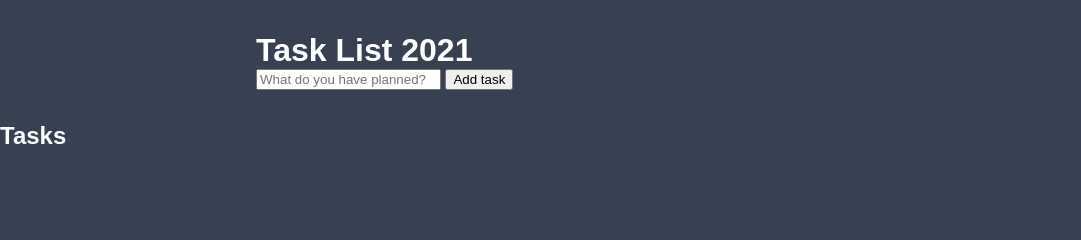
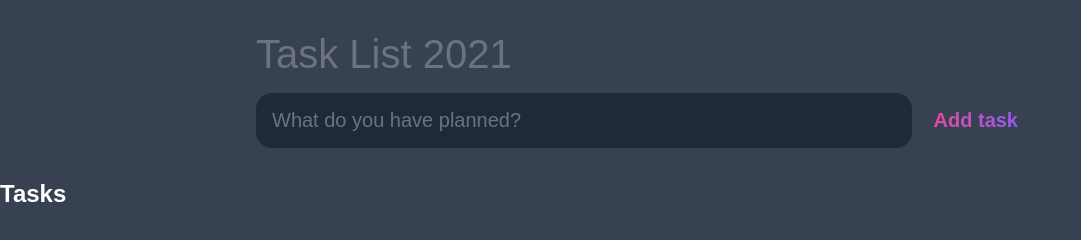
Before and after one commit to Linh777GKOG/Todo_list_app, a plain HTML site: page index.html in a window 1280 px wide. Shown: the whole page, without its empty margins (0-1081 px from the left). Drawn offline with Linux system fonts and the light colour scheme.

Commit message:
style new tab submit

```diff
--- a/main.css
+++ b/main.css
@@ -28,3 +28,47 @@ header {
   width: 100%;
   margin: 0 auto;
 }
+
+header h1 {
+  font-size: 2.5rem;
+  font-weight: 300;
+  color: var(--grey);
+  margin-bottom: 1rem;
+}
+
+#new-task-form {
+  display: flex;
+}
+
+input,
+button {
+  appearance: none;
+  border: none;
+  outline: none;
+  background: none;
+}
+
+#new-task-input {
+  flex: 1 1 0%;
+  background-color: var(--darker);
+  padding: 1rem;
+  border-radius: 1rem;
+  margin-right: 1rem;
+  color: var(--light);
+  font-size: 1.25rem;
+}
+
+#new-task-input::placeholder {
+  color: var(--grey);
+}
+
+#new-task-submit {
+  color: var(--pink);
+  font-size: 1.25rem;
+  font-weight: 700;
+  background-image: linear-gradient(to right, var(--pink), var(--purple));
+  -webkit-background-clip: text;
+  -webkit-text-fill-color: transparent;
+  cursor: pointer;
+  transition: 0.4s;
+}
```
